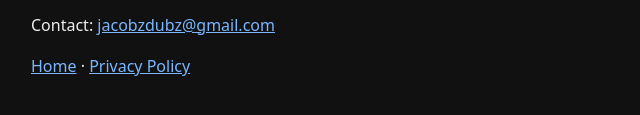
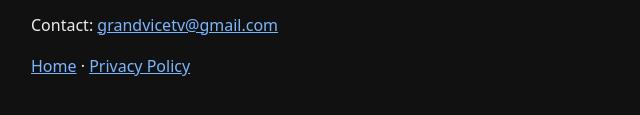
Before and after one commit to CoolAsAQ/forge-suite, a plain HTML site: page terms.html in a window 1280 px wide. Shown: the part 567-682 px from the top of the page, 289-929 px from the left. Drawn offline with Linux system fonts and the light colour scheme.

Commit message:
Contact email: grandvicetv@gmail.com
Co-Authored-By: Claude Opus 5.5 <noreply@anthropic.com>

```diff
--- a/terms.html
+++ b/terms.html
@@ -14,6 +14,6 @@
 <li><strong>No warranty.</strong> The tool is provided as is, without warranty of any kind.</li>
 <li><strong>Changes.</strong> These terms may be updated; the date above shows the latest version.</li>
 </ol>
-<p>Contact: <a href="mailto:jacobzdubz@gmail.com">jacobzdubz@gmail.com</a></p>
+<p>Contact: <a href="mailto:grandvicetv@gmail.com">grandvicetv@gmail.com</a></p>
 <p><a href="index.html">Home</a> · <a href="privacy.html">Privacy Policy</a></p>
 </body></html>
```
Also changed, not shown: privacy.html (+1 -1 lines).
